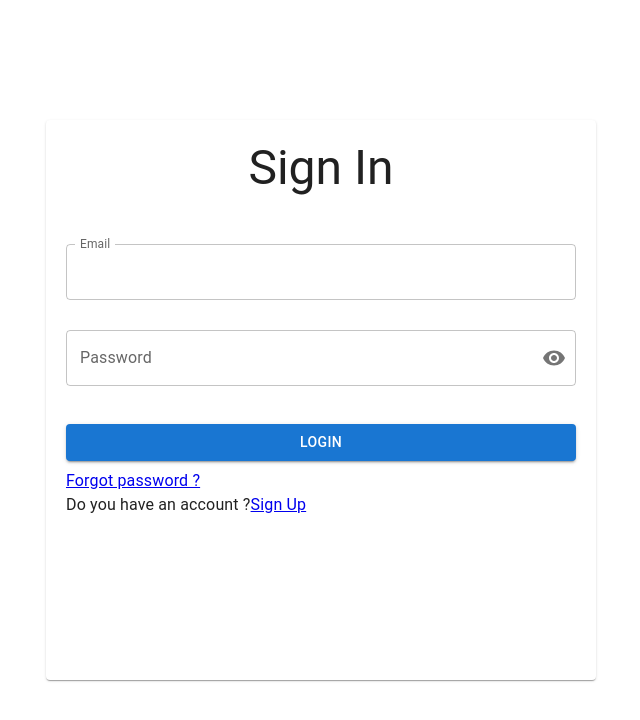
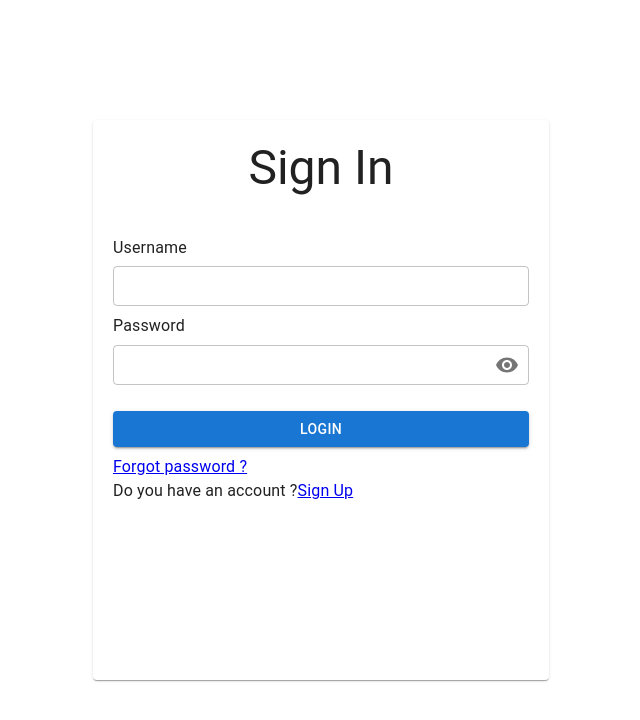
Before and after one commit to HamzaLatifGIT/Dashboard-Project, a React (Vite) app: page /login in a window 1280 px wide. Shown: the top 720 px of the page, without its empty margins (319-959 px from the left). Built offline with nearby package versions, Linux system fonts and the light colour scheme.

Commit message:
Login Modefied

```diff
--- a/src/Pages/auth/Login.jsx
+++ b/src/Pages/auth/Login.jsx
@@ -2,7 +2,7 @@ import { React, useState } from 'react';
 import { Link } from "react-router-dom"
 import Visibility from '@mui/icons-material/Visibility';
 import VisibilityOff from '@mui/icons-material/VisibilityOff';
-import { Grid, Paper, TextField, Typography, FormControlLabel, Checkbox, Button, FormControl, InputLabel, OutlinedInput, InputAdornment, IconButton } from "@mui/material"
+import { Grid, Paper, TextField, Typography, Button, FormControl, InputLabel, OutlinedInput, InputAdornment, IconButton, Box } from "@mui/material"
 
 
 
@@ -20,11 +20,9 @@ function Login() {
 
 
     const logincard = {
-        padding: 20, height: '70vh', width: 550, margin: "20px auto"
+        padding: 20, height: '70vh', width: 456, margin: "20px auto"
     }
-    const marginBottom = {
-        marginBottom: 30
-    }
+
     const btnstyle = {
         margin: '8px 0'
     }
@@ -41,15 +39,20 @@ function Login() {
                 alignItems="center"
                 justifyContent="center"
                 // align='center'
-                sx={{ minHeight: '100vh' }}>
+                sx={{ minHeight: '100vh' }} >
                 <Paper elevation={1} style={logincard}>
                     <Grid sx={{ marginBottom: 5 }}><Typography variant='h3' textAlign={'center'}>Sign In</Typography ></Grid>
-
-                    <TextField InputLabelProps={{ shrink: true }} label="Email" variant="outlined" fullWidth margin="dense" style={marginBottom} onChange={(e) => { setEmail(e.target.value) }} value={emails} type='email' />
-                    {/* <TextField label="Password"  variant="outlined" fullWidth style={marginBottom} onChange={(e) => { setPassword(e.target.value) }} value={passwords} type='password'/> */}
-                    <FormControl variant="outlined" fullWidth onChange={(e) => { setPassword(e.target.value) }} value={passwords} style={marginBottom}>
-                        <InputLabel htmlFor="outlined-adornment-password">Password</InputLabel>
+<Box sx={{marginBottom:1}} >
+    <Typography sx={{my:0.8}}>Username</Typography>
+      <FormControl fullWidth >
+<OutlinedInput size='small'/>
+</FormControl></Box>
+<Box>
+    <Typography sx={{my:0.8}}>Password</Typography>
+<FormControl variant="outlined" fullWidth onChange={(e) => { setPassword(e.target.value) }} value={passwords} >
+                        <InputLabel />
                         <OutlinedInput
+                         size='small'
                             id="outlined-adornment-password"
                             type={showPassword ? 'text' : 'password'}
                             endAdornment={
@@ -64,12 +67,15 @@ function Login() {
                                     </IconButton>
                                 </InputAdornment>
                             }
-                            label="Password"
+
                         />
                     </FormControl>
 
+</Box>
+
+
                     <br />
-                    <Button color='primary' variant="contained" fullWidth style={btnstyle} type='submit' >Login</Button>
+                    <Button sx={{backgroundColor:"primary.field"}} color='primary' variant="contained" fullWidth style={btnstyle} type='submit' >Login</Button>
                     <Typography >
                         <Link href="#" >
                             Forgot password ?
```
